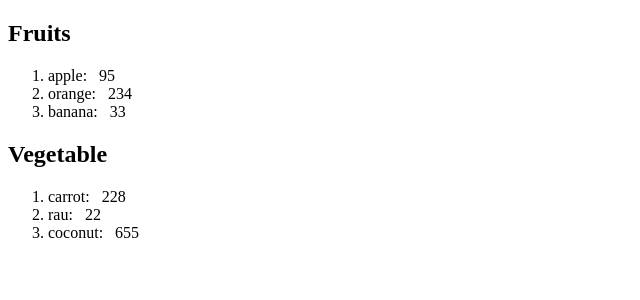
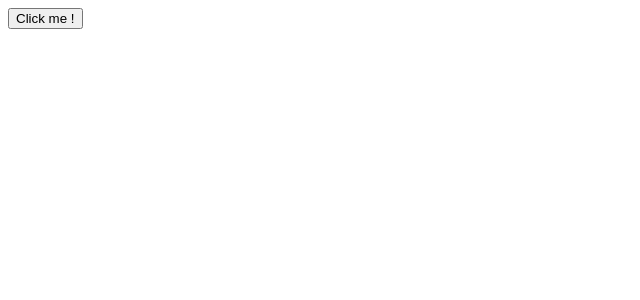
Before and after one commit to KhanhLy1202/react-full-course, a React (Vite) app in the folder my-react-app/: page / in a window 1280 px wide. Shown: the top 300 px of the page, without its empty margins (0-640 px from the left). Built offline with nearby package versions, Linux system fonts and the light colour scheme.

Commit message:
click events

```diff
--- a/my-react-app/src/App.jsx
+++ b/my-react-app/src/App.jsx
@@ -1,23 +1,7 @@
-import List from './List.jsx';
-const fruits = [
-	{ id: 1, name: 'apple', calories: 95 },
-	{ id: 2, name: 'orange', calories: 234 },
-	{ id: 3, name: 'banana', calories: 33 },
-];
-const vegetables = [
-	{ id: 4, name: 'carrot', calories: 228 },
-	{ id: 5, name: 'rau', calories: 22 },
-	{ id: 6, name: 'coconut', calories: 655 },
-];
+import Button from './Button.jsx';
+
 function App() {
-	return (
-		<>
-			{fruits.length > 0 && <List items={fruits} category="Fruits" />}
-			{vegetables.length > 0 && (
-				<List items={vegetables} category="Vegetable" />
-			)}
-		</>
-	);
+	return <Button />;
 }
 
 export default App;
--- /dev/null
+++ b/my-react-app/src/Button.jsx
@@ -0,0 +1,17 @@
+function Button() {
+	// const handleClick = () => console.log('ak');
+	// let count = 0;
+	// const handleClick = (name) => {
+	// 	if (count < 3) {
+	// 		count++;
+	// 		console.log(`${name} you click me ${count} time/s`);
+	// 	} else {
+	// 		console.log(`${name} stop clicking me`);
+	// 	}
+	// };
+
+	const handleClick = (e) => (e.target.textContent = 'Ouch');
+	return <button onDoubleClick={(e) => handleClick(e)}>Click me !</button>;
+}
+
+export default Button;
```
